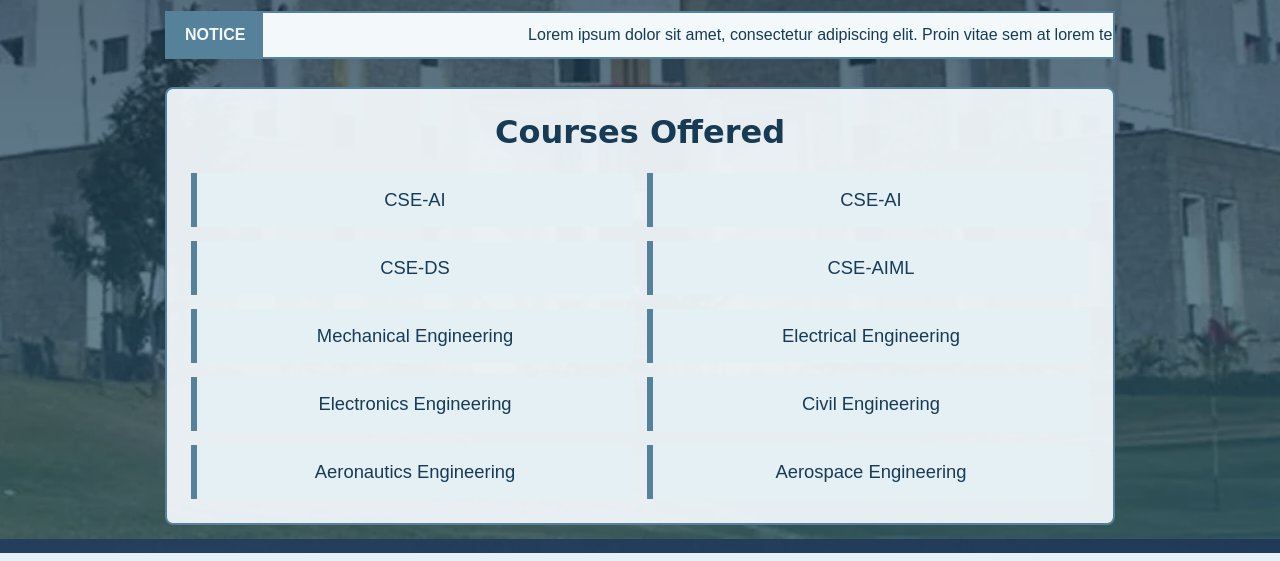
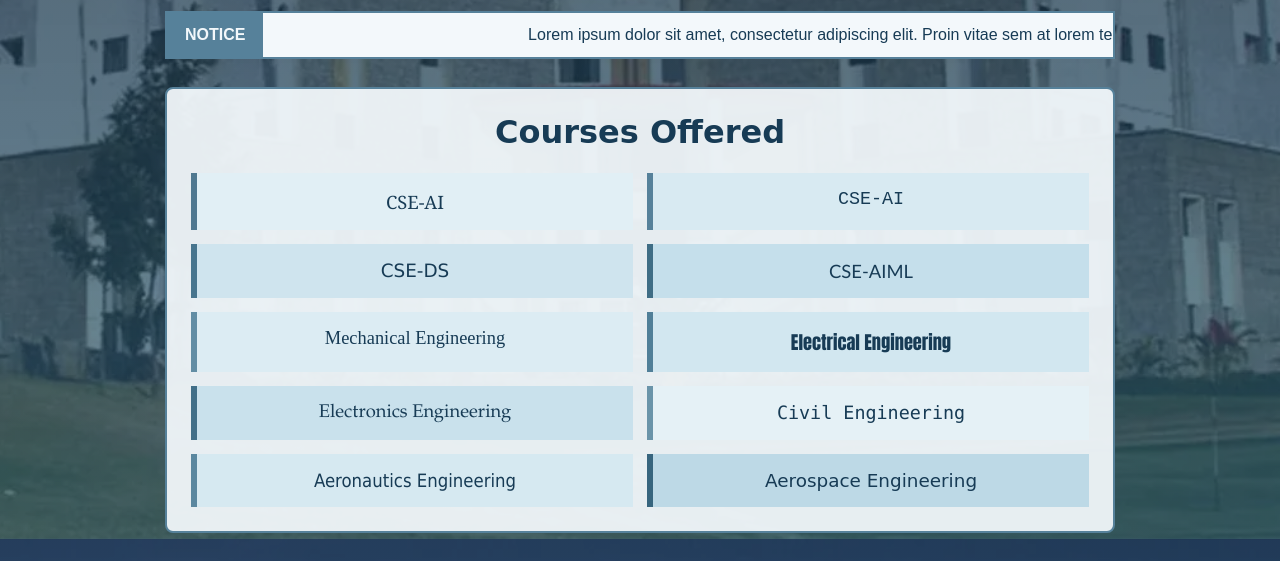
Before and after one commit to Ut5ab07/Web-Programming, a PHP site: page / in a window 1280 px wide. Shown: the part 261-822 px from the top of the page. Run offline with PHP 8.4, Linux system fonts and the light colour scheme.

Commit message:
added the reuirements of the assignment

```diff
--- a/lab 5/styles.css
+++ b/lab 5/styles.css
@@ -78,7 +78,6 @@ body {
 		transform: translateX(-100%);
 	}
 }
-
 .courses {
 	padding: 24px;
 	background: rgba(243, 248, 251, 0.94);
@@ -101,6 +100,7 @@ body {
 }
 
 .course {
+    cursor  : pointer;
 	margin: 0;
 	padding: 16px 12px;
 	background: #e5f0f5;
@@ -113,6 +113,17 @@ body {
 	font-style: normal;
 	text-decoration: none;
 }
+
+.course:nth-child(1) { background: #e1eff5; border-left-color: #4f7890; font-family: Georgia, serif; }
+.course:nth-child(2) { background: #d8eaf2; border-left-color: #56819a; font-family: "Courier New", monospace; }
+.course:nth-child(3) { background: #cfe4ee; border-left-color: #47758e; font-family: Verdana, sans-serif; }
+.course:nth-child(4) { background: #c5dfeb; border-left-color: #3f6d85; font-family: "Trebuchet MS", sans-serif; }
+.course:nth-child(5) { background: #dcecf3; border-left-color: #628da4; font-family: "Times New Roman", serif; }
+.course:nth-child(6) { background: #d2e7f0; border-left-color: #507f98; font-family: Impact, sans-serif; }
+.course:nth-child(7) { background: #c9e1ec; border-left-color: #416f88; font-family: Garamond, serif; }
+.course:nth-child(8) { background: #e5f1f6; border-left-color: #6a94a9; font-family: "Lucida Console", monospace; }
+.course:nth-child(9) { background: #d6e9f1; border-left-color: #5a879f; font-family: Tahoma, sans-serif; }
+.course:nth-child(10) { background: #bdd9e6; border-left-color: #37657e; font-family: cursive; }
 /*
 @media (max-width: 620px) {
 	.course-list {
```
